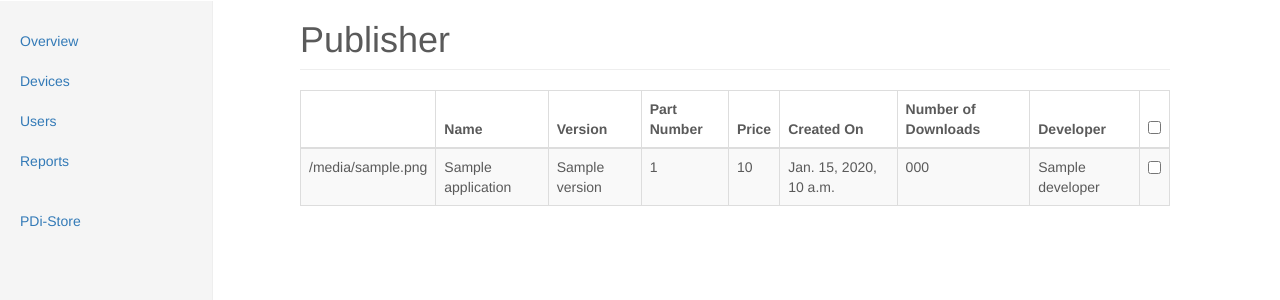
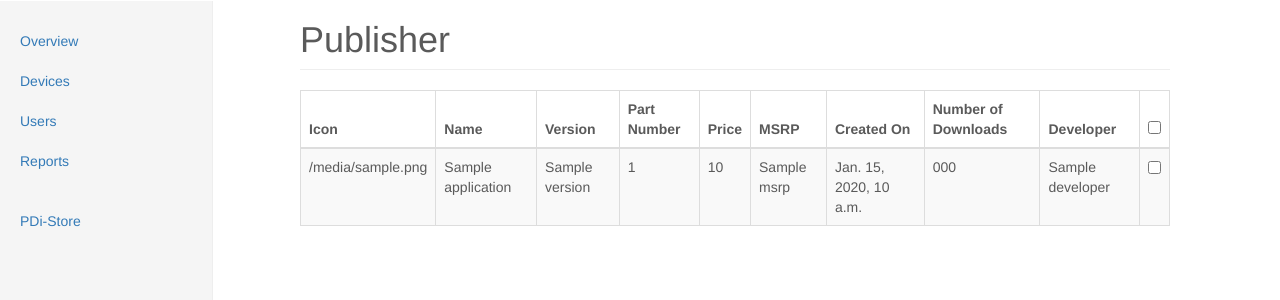
Before and after one commit to musebc/MobileDeviceManager, a Django app: template static/templates/publisher/publisher.html in a window 1280 px wide. Shown: the part 50-350 px from the top of the page. Run offline with Django 3.2, Linux system fonts and the light colour scheme; the template is opened without the code that fills it: most values are stand-ins (such as "Sample title", 1, 10 or a date in 2020); some libraries are stand-ins or nearby versions.

Commit message:
Removed table sorting functionality.

```diff
--- a/static/templates/management/device_table.html
+++ b/static/templates/management/device_table.html
@@ -13,7 +13,7 @@
         <th><input type="checkbox" class="select-all-checkbox" value="-1" id="-1"  data-true-val="true" data-false-val="false"></th>
       </tr>
     </thead>
-    <tbody id = "sortable">
+    <tbody>
     {% for device in device_list %}
       <tr class="device-row {% if not device.heartbeat %} danger {% endif %}">
         <td>{{device.androidId}}</td>
--- a/static/templates/management/user_table.html
+++ b/static/templates/management/user_table.html
@@ -11,7 +11,7 @@
         <th>Groups</th>
       </tr>
     </thead>
-    <tbody id = "sortable">
+    <tbody>
     {% for user in user_list %}
       <tr class="user-row">
         <td>{{user.username}}</td>
--- a/static/templates/publisher/application_table.html
+++ b/static/templates/publisher/application_table.html
@@ -2,18 +2,19 @@
   <table class="table table-striped table-bordered table-hover" id="application-table">
     <thead>
       <tr>
-        <th></th>
+        <th>Icon</th>
         <th>Name</th>
         <th>Version</th>
         <th>Part Number</th>
         <th>Price</th>
+        <th>MSRP</th>
         <th>Created On</th>
         <th>Number of Downloads</th>
         <th>Developer</th>
         <th><input type="checkbox" class="select-all-checkbox" value="-1" id="-1"  data-true-val="true" data-false-val="false"></th>
       </tr>
     </thead>
-    <tbody id = "sortable">
+    <tbody>
     {% for application in app_list %}
       <tr>
         <td>{{application.icon}}</td>
@@ -21,6 +22,7 @@
         <td>{{application.version}}</td>
         <td>{{application.partNumber}}</td>
         <td>{{application.pricePerMonth}}</td>
+        <td>{{application.msrp}}</td>
         <td>{{application.created}}</td>
         <td>{{application.number_of_downloads}}</td>
         <td>{{application.developer}}</td>
```
